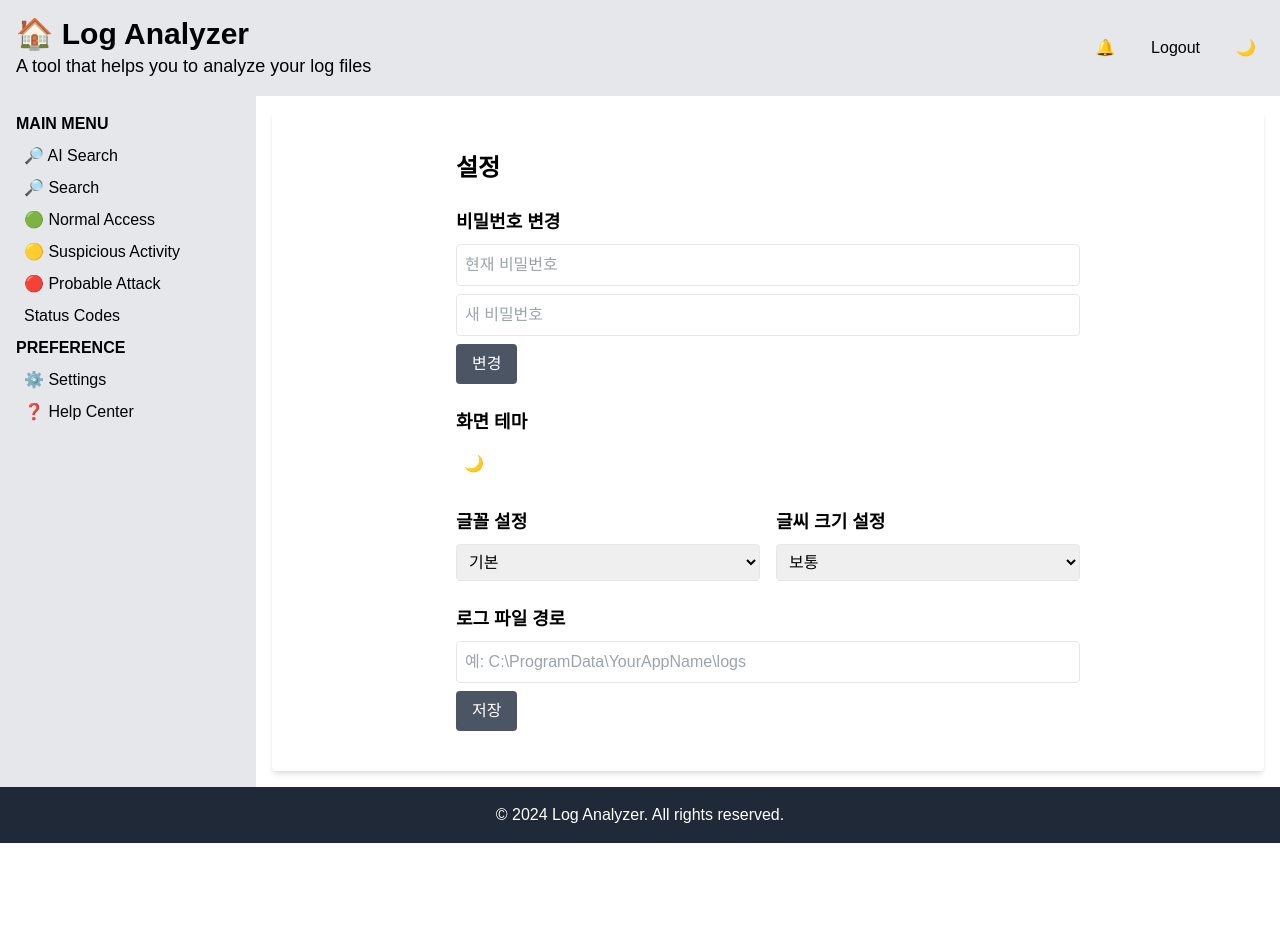
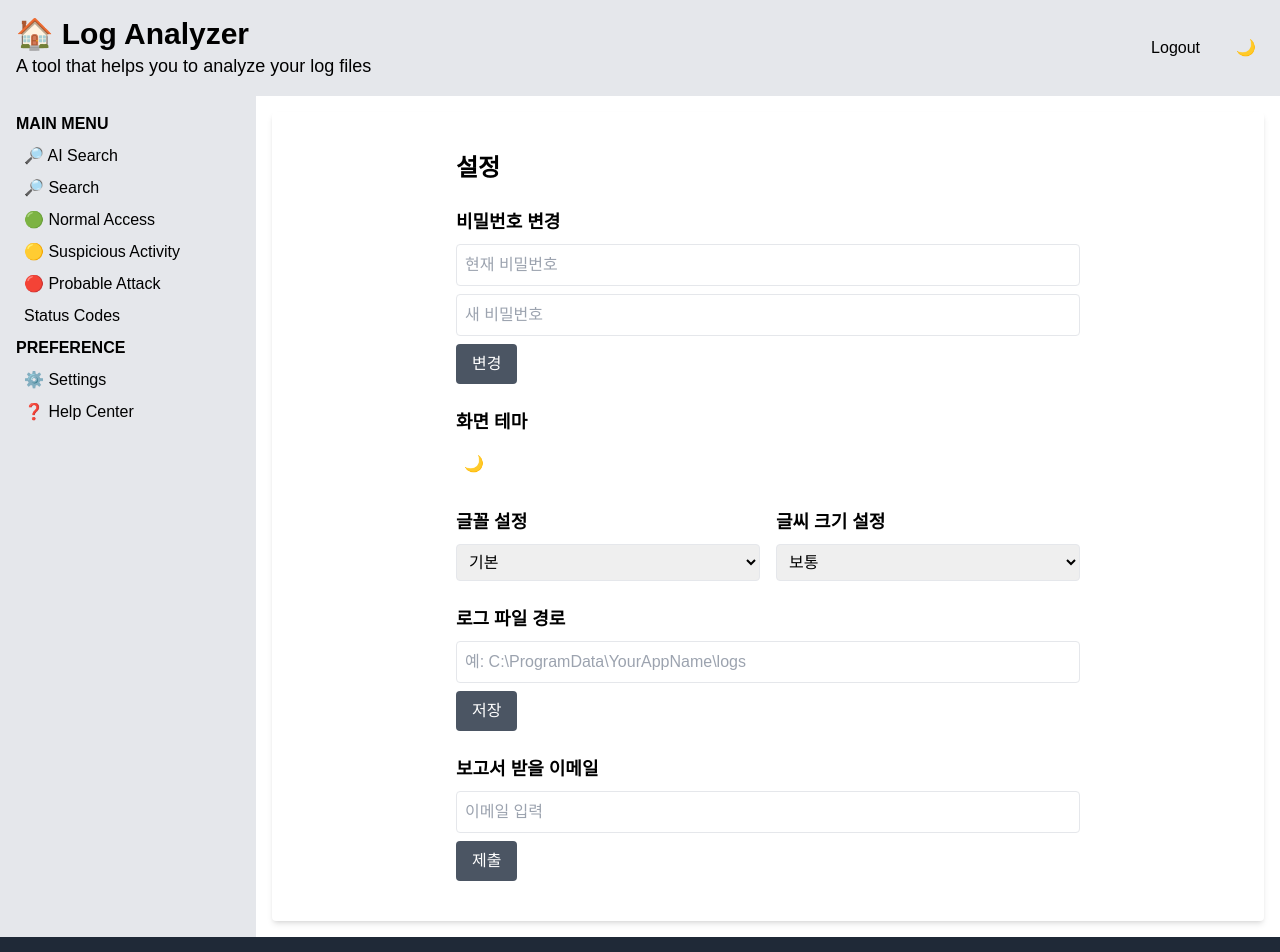
Before and after one commit to lamaBread/LogAnalyzer, a Next.js app in the folder frontend/: page /specific/preference/settings in a window 1280 px wide. Shown: the top 952 px of the page. Before the commit the page ends 843 px from the top, so only its background shows below. Built offline with nearby package versions, Linux system fonts and the light colour scheme.

Commit message:
사용방법페이지생성

```diff
--- a/frontend/app/components/NotificationButton.tsx
+++ /dev/null
@@ -1,21 +0,0 @@
-// components/NotificationButton.tsx
-"use client";
-
-import React from "react";
-
-const NotificationButton = () => {
-  const handleNotificationClick = () => {
-    alert("새로운 알림이 없습니다");
-  };
-
-  return (
-    <button
-      className="px-2 py-2 bg-white-500 text-white rounded hover:bg-yellow-600 transition-colors"
-      onClick={handleNotificationClick}
-    >
-      🔔
-    </button>
-  );
-};
-
-export default NotificationButton;
--- a/frontend/app/layout.tsx
+++ b/frontend/app/layout.tsx
@@ -2,7 +2,6 @@ import type { Metadata } from "next";
 import Link from "next/link";
 import "./globals.css";
 import { ThemeProvider } from "./context/ThemeContext";
-import NotificationButton from "./components/NotificationButton";
 import LogoutButton from "./components/LogoutButton";
 import DarkModeToggle from "./components/darkmodetoggle"; // 클라이언트 컴포넌트
 
@@ -38,7 +37,6 @@ export default function RootLayout({
                 </p>
               </div>
               <div className="flex items-center space-x-4">
-                <NotificationButton />
                 <LogoutButton />
                 <DarkModeToggle /> {/* 클라이언트 컴포넌트 */}
               </div>
--- /dev/null
+++ b/frontend/app/specific/preference/help_center/page.tsx
@@ -0,0 +1,35 @@
+"use client";
+
+export default function helpcenterPage() {
+  return (
+    <div className="p-6 max-w-3xl mx-auto space-y-8">
+      <h1 className="text-3xl font-bold">사용 방법 안내</h1>
+
+      {/* 섹션 1 */}
+      <div className="space-y-4">
+        <h2 className="text-2xl font-semibold">1. 로그인 및 회원가입</h2>
+        <p className="text-gray-700 dark:text-gray-300">
+          (여기에 로그인 및 회원가입 방법에 대한 설명을 작성하세요.)
+        </p>
+      </div>
+
+      {/* 섹션 2 */}
+      <div className="space-y-4">
+        <h2 className="text-2xl font-semibold">2. 설정 변경</h2>
+        <p className="text-gray-700 dark:text-gray-300">
+          (여기에 설정 변경 방법에 대한 설명을 작성하세요.)
+        </p>
+      </div>
+
+      {/* 섹션 3 */}
+      <div className="space-y-4">
+        <h2 className="text-2xl font-semibold">3. 보고서 받기</h2>
+        <p className="text-gray-700 dark:text-gray-300">
+          (여기에 보고서 받는 방법에 대한 설명을 작성하세요.)
+        </p>
+      </div>
+
+      {/* 추가 섹션 필요 시 여기에 추가 */}
+    </div>
+  );
+}
--- a/frontend/app/specific/preference/settings/page.tsx
+++ b/frontend/app/specific/preference/settings/page.tsx
@@ -5,12 +5,13 @@ import { useTheme } from "../../../context/ThemeContext"; // ThemeContext에서
 import DarkModeToggle from "../../../components/darkmodetoggle"; // 경로를 실제 경로로 수정
 
 export default function SettingsPage() {
-  const { theme, setTheme } = useTheme();  // useTheme 훅을 사용하여 테마 상태 관리
+  const { theme, setTheme } = useTheme(); // useTheme 훅을 사용하여 테마 상태 관리
   const [currentPassword, setCurrentPassword] = useState("");
   const [newPassword, setNewPassword] = useState("");
   const [font, setFont] = useState("sans-serif");
   const [fontSize, setFontSize] = useState("16px");
   const [logPath, setLogPath] = useState("");
+  const [reportEmail, setReportEmail] = useState("");
 
   // 비밀번호 변경 처리 함수
   const handleChangePassword = async () => {
@@ -29,20 +30,6 @@ export default function SettingsPage() {
     }
   };
 
-  // 글꼴 변경 처리 함수
-  const handleFontChange = (e: React.ChangeEvent<HTMLSelectElement>) => {
-    const newFont = e.target.value;
-    setFont(newFont);
-    localStorage.setItem("font", newFont);
-  };
-
-  // 글씨 크기 변경 처리 함수
-  const handleFontSizeChange = (e: React.ChangeEvent<HTMLSelectElement>) => {
-    const newFontSize = e.target.value;
-    setFontSize(newFontSize);
-    localStorage.setItem("fontSize", newFontSize);
-  };
-
   // 로그 파일 경로 저장 함수
   const handleLogPathSave = async () => {
     const res = await fetch("/api/set-log-path", {
@@ -58,10 +45,26 @@ export default function SettingsPage() {
     }
   };
 
+  // 보고서 받을 이메일 저장 함수
+  const handleReportEmailSave = async () => {
+    const res = await fetch("https://your-api-endpoint.com/save-email.php", {
+      method: "POST",
+      headers: { "Content-Type": "application/x-www-form-urlencoded" },
+      body: new URLSearchParams({ email: reportEmail }).toString(),
+    });
+    const data = await res.json();
+    if (data.success) {
+      alert("이메일이 저장되었습니다!");
+    } else {
+      alert("오류 발생: " + data.message);
+    }
+  };
+
   return (
     <div className="p-6 max-w-2xl mx-auto space-y-6">
       <h1 className="text-2xl font-bold">설정</h1>
 
+      {/* 비밀번호 변경 */}
       <div className="space-y-2">
         <h2 className="text-lg font-semibold">비밀번호 변경</h2>
         <input
@@ -83,17 +86,19 @@ export default function SettingsPage() {
         </button>
       </div>
 
+      {/* 화면 테마 */}
       <div className="space-y-2">
         <h2 className="text-lg font-semibold">화면 테마</h2>
         <DarkModeToggle />
       </div>
 
-      <div className="flex space-x-4"> {/* flex로 두 항목을 가로로 배치 */}
-        <div className="space-y-2 w-1/2"> {/* 글꼴 설정 */}
+      {/* 글꼴 및 글씨 크기 설정 */}
+      <div className="flex space-x-4">
+        <div className="space-y-2 w-1/2">
           <h2 className="text-lg font-semibold">글꼴 설정</h2>
           <select
             value={font}
-            onChange={handleFontChange}
+            onChange={(e) => setFont(e.target.value)}
             className="p-2 border rounded w-full dark:text-black"
           >
             <option value="sans-serif">기본</option>
@@ -102,11 +107,11 @@ export default function SettingsPage() {
           </select>
         </div>
 
-        <div className="space-y-2 w-1/2"> {/* 글씨 크기 설정 */}
+        <div className="space-y-2 w-1/2">
           <h2 className="text-lg font-semibold">글씨 크기 설정</h2>
           <select
             value={fontSize}
-            onChange={handleFontSizeChange}
+            onChange={(e) => setFontSize(e.target.value)}
             className="p-2 border rounded w-full dark:text-black"
           >
             <option value="14px">작게</option>
@@ -117,8 +122,9 @@ export default function SettingsPage() {
         </div>
       </div>
 
+      {/* 로그 파일 경로 */}
       <div className="space-y-2">
-        <h2 className="text-lg font-semibold ">로그 파일 경로</h2>
+        <h2 className="text-lg font-semibold">로그 파일 경로</h2>
         <input
           type="text"
           placeholder="예: C:\ProgramData\YourAppName\logs"
@@ -130,6 +136,21 @@ export default function SettingsPage() {
           저장
         </button>
       </div>
+
+      {/* 보고서 빋을 이메일 전송 */}
+      <div className="space-y-2">
+        <h2 className="text-lg font-semibold">보고서 받을 이메일</h2>
+        <input
+          type="email"
+          placeholder="이메일 입력"
+          value={reportEmail}
+          onChange={(e) => setReportEmail(e.target.value)}
+          className="w-full p-2 border rounded dark:text-black"
+        />
+        <button onClick={handleReportEmailSave} className="px-4 py-2 bg-gray-600 text-white rounded">
+          제출
+        </button>
+      </div>
     </div>
   );
 }
```
